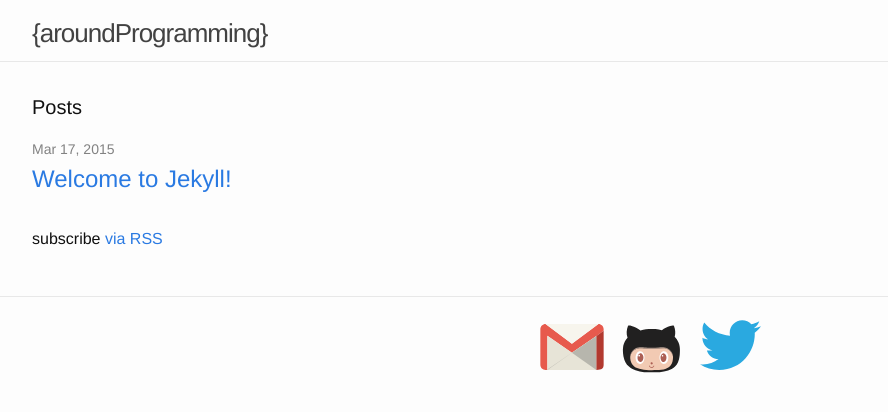
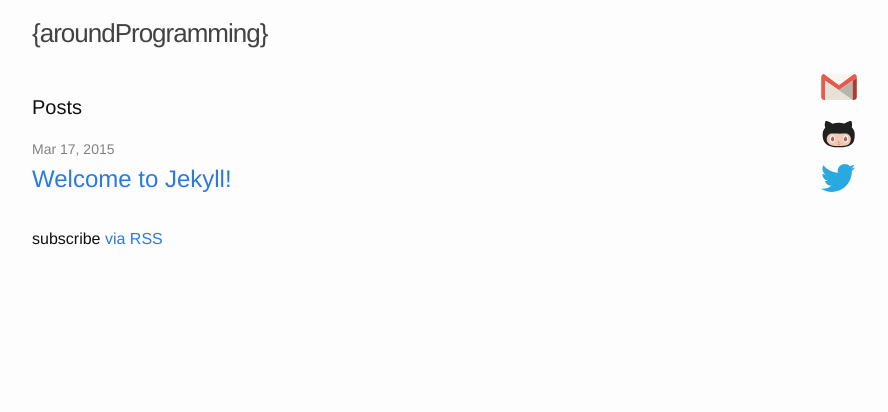
Before and after one commit to konjoot/konjoot.github.io, a Jekyll site: the page built from index.html, in a window 1280 px wide. Shown: the top 412 px of the page, without its empty margins (238-1126 px from the left). Built offline with Jekyll 4.4.1, drawn with Linux system fonts in a browser that asks for light colours.

Commit message:
footer -> social icons panel

```diff
--- /dev/null
+++ b/_includes/sidebar.html
@@ -0,0 +1,106 @@
+<div class="sidebar-wrapper">
+  <div class="sidebar-content">
+    <ul class="social-media-list">
+      <li><a href="mailto:{{ site.email }}">
+          <span class="icon  icon--mail">
+            <svg width="64" height="64" viewBox="0 0 45555 33097">
+              <g>
+              <path fill="#E75A4D" d="M41608 250c2030,0 3691,1661 3691,3691l0 1070 -5128 3663 -17458 12026 -17458 -12148 0 24295 -1314 0c-2030,0 -3691,-1661 -3691,-3691l0 -25214c0,-2030 1661,-3691 3691,-3691l18772 13918 18894 -13918z"/>
+              <polygon fill="#E7E4D7" points="5255,8552 5255,32847 40172,32847 40172,8674 22713,20700 "/>
+              <polygon fill="#B8B7AE" points="5255,32847 22713,20700 22634,20644 5255,32580 "/>
+              <polygon fill="#B7B6AD" points="40172,8674 40182,32847 22713,20700 "/>
+              <path fill="#B2392F" d="M45299 5011l6 24148c-88,2684 -1251,3642 -5123,3687l-10 -24173 5128 -3663z"/>
+              <polygon fill="#F7F5ED" points="3941,250 22713,14168 41608,250 "/>
+             </g>
+            </svg>
+          </a>
+      </li>
+      {% if site.github_username %}
+      <li>
+        <a href="https://github.com/{{ site.github_username }}">
+          <span class="icon  icon--github">
+            <svg width="64" height="64" viewBox="150 30 500 300" version="1.1" xmlns="http://www.w3.org/2000/svg">
+               <path
+                 d="m 212.81,13.69 c 9.14,-1.68 18.48,-0.07 27.4,2.09 25.22,6.68 47.95,20.12 69.51,34.45 38.37,-10.57 78.69,-13.54 118.29,-10.21 16.6,1.47 33.12,4.11 49.29,8.19 20.01,-13.14 41.1,-25.28 64.27,-31.85 9.6,-2.54 19.71,-4.45 29.62,-2.67 10.98,27.42 14.5,58.55 5.97,87.14 12.13,12.13 22.21,26.37 29.14,42.08 8.39,18.83 12.06,39.56 11.86,60.12 -0.15,25.52 -1.41,51.34 -8.13,76.09 0,0 -0.93993,3.16604 -0.86,2.91 -1.4,4.49 -2.88,8.95 -4.65,13.31 l -1.23,2.84 c -5.92,13.48 -14.42,25.87 -25.25,35.88 -14.7,13.72 -33.02,22.94 -51.96,29.25 -21.55,7.11 -44.06,11.01 -66.61,13.14 -40.24,1.12 -80.52,1.24 -120.75,-0.12 -23.13,-2.43 -46.18,-6.84 -68.13,-14.65 -18.3,-6.55 -35.85,-15.76 -50.56,-28.59 -11.3,-9.78 -20.68,-21.69 -27.75,-34.84 0.39926,-0.54477 -1.5,-2.82 -1.5,-2.82 -2.17,-4.43 -4.14,-8.95 -5.92,-13.54 -1.06498,-3.08156 6.7e-4,0.002 -1.05,-3.04 -6.22,-17.25 -9.18,-35.52 -10.53,-53.76 -1.1,-17.99 -1.62,-36.27 2.27,-54 4.9,-23.96 16.87,-46.23 33.46,-64.12 -11.29,-30.02 -7.95,-63.92 3.8,-93.28 z"
+                 id="path3113"
+                 inkscape:connector-curvature="0"
+                 style="fill:#212020"
+                 sodipodi:nodetypes="cccccccccccccccccccccccccccc" />
+              <path
+                 fill="#b29c91"
+                 d=" M 272.29 190.13 C 286.51 183.51 302.49 182.57 317.93 182.79 C 325.67 183.23 333.45 182.62 341.15 183.81 C 349.13 183.88 357.04 185.15 365.03 185.18 C 372.97 186.24 380.99 185.92 388.99 186.27 C 410.74 186.87 432.42 185.04 454.08 183.58 C 461.34 182.61 468.69 183.25 475.98 182.60 C 490.52 182.52 505.51 183.21 519.12 188.89 C 532.59 194.31 542.85 205.31 551.14 216.90 C 558.43 227.80 564.23 240.61 563.92 253.95 C 562.26 247.59 560.75 241.14 557.89 235.19 C 552.59 223.59 544.42 213.49 534.96 205.01 C 522.01 193.25 503.89 189.85 486.93 189.63 C 458.53 189.42 430.39 194.33 402.00 194.58 C 380.28 194.97 358.64 192.76 337.03 190.96 C 322.35 189.89 307.54 188.85 292.89 190.79 C 282.49 192.19 272.10 195.33 263.50 201.50 C 246.27 214.58 233.57 233.89 229.93 255.36 C 229.70 239.36 236.96 224.09 246.72 211.75 C 253.73 203.01 261.97 194.84 272.29 190.13 Z"
+                 id="path3115" />
+              <path
+                 fill="#f2cab3"
+                 d=" M 292.89 190.79 C 307.54 188.85 322.35 189.89 337.03 190.96 C 358.64 192.76 380.28 194.97 402.00 194.58 C 430.39 194.33 458.53 189.42 486.93 189.63 C 503.89 189.85 522.01 193.25 534.96 205.01 C 544.42 213.49 552.59 223.59 557.89 235.19 C 560.75 241.14 562.26 247.59 563.92 253.95 C 564.82 257.90 564.05 261.97 564.03 265.97 C 563.18 285.18 559.12 305.00 547.90 320.99 C 538.51 334.59 524.09 344.02 508.66 349.45 C 485.70 357.56 461.14 359.32 436.99 360.26 C 409.65 360.91 382.25 361.28 354.95 359.48 C 330.84 357.73 306.44 354.38 283.99 344.99 C 267.84 338.25 252.99 327.39 243.63 312.39 C 232.98 295.52 229.41 275.03 229.93 255.36 C 233.57 233.89 246.27 214.58 263.50 201.50 C 272.10 195.33 282.49 192.19 292.89 190.79 Z"
+                 id="path3117" />
+              <path
+                 fill="#ffffff"
+                 d=" M 299.34 213.50 C 307.08 211.02 315.78 212.86 322.23 217.69 C 331.51 224.48 336.95 235.34 339.57 246.32 C 343.16 261.92 341.67 278.96 334.21 293.24 C 329.56 301.96 321.99 309.90 312.04 312.15 C 303.94 314.09 295.28 311.29 289.09 305.91 C 279.99 298.15 275.03 286.58 272.93 275.02 C 270.51 260.81 272.11 245.68 278.64 232.73 C 283.00 224.22 289.98 216.42 299.34 213.50 Z"
+                 id="path3119" />
+              <path
+                 fill="#ffffff"
+                 d=" M 486.32 213.39 C 493.84 211.12 502.22 212.87 508.53 217.45 C 517.40 223.80 522.88 233.92 525.67 244.29 C 529.79 259.88 528.67 277.04 521.65 291.63 C 517.24 300.65 509.89 308.98 499.96 311.82 C 491.88 314.21 482.93 311.83 476.50 306.56 C 467.19 299.06 461.98 287.57 459.75 276.04 C 457.02 261.43 458.61 245.79 465.40 232.47 C 469.82 223.97 476.87 216.16 486.32 213.39 Z"
+                 id="path3121" />
+              <path
+                 fill="#ac5f54"
+                 d=" M 304.45 230.63 C 309.84 228.73 316.03 229.96 320.50 233.44 C 327.13 238.47 330.77 246.52 332.29 254.53 C 334.18 265.20 332.70 276.79 326.82 286.04 C 323.48 291.25 318.25 295.73 311.93 296.51 C 306.63 297.24 301.27 295.07 297.43 291.47 C 291.75 286.20 288.57 278.71 287.30 271.18 C 285.73 261.53 286.89 251.25 291.55 242.57 C 294.38 237.35 298.72 232.61 304.45 230.63 Z"
+                 id="path3123" />
+              <path
+                 fill="#ac5f54"
+                 d=" M 484.40 230.60 C 490.04 228.63 496.47 230.14 501.00 233.92 C 507.65 239.37 511.16 247.80 512.42 256.13 C 513.93 266.70 512.17 278.09 506.05 287.00 C 502.41 292.29 496.59 296.60 489.95 296.64 C 483.01 296.79 476.90 292.26 473.19 286.71 C 466.67 276.98 465.21 264.47 467.56 253.16 C 469.59 243.81 474.94 234.00 484.40 230.60 Z"
+                 id="path3125" />
+              <path
+                 fill="#ffffff"
+                 d=" M 296.35 242.58 C 300.14 239.86 306.05 242.48 306.57 247.10 C 307.58 251.89 302.23 256.30 297.71 254.40 C 292.69 252.82 291.87 245.25 296.35 242.58 Z"
+                 id="path3127" />
+              <path
+                 fill="#ffffff"
+                 d=" M 480.43 242.57 C 484.80 240.65 489.86 245.42 488.21 249.90 C 487.17 254.00 481.42 255.51 478.48 252.50 C 475.26 249.75 476.41 243.90 480.43 242.57 Z"
+                 id="path3129" />
+              <path
+                 fill="#ac5f54"
+                 d=" M 393.42 299.37 C 397.48 297.11 403.18 298.80 405.24 303.00 C 407.45 307.03 405.86 312.68 401.72 314.78 C 397.84 317.01 392.39 315.63 390.11 311.77 C 387.44 307.68 388.98 301.53 393.42 299.37 Z"
+                 id="path3131" />
+              <path
+                 fill="#ac5f54"
+                 d=" M 379.38 325.39 C 382.16 324.90 382.77 328.22 383.93 329.99 C 388.04 337.67 399.00 340.21 406.10 335.18 C 409.59 333.13 411.28 329.38 413.15 326.00 C 415.09 324.20 418.63 326.34 417.72 328.90 C 415.02 337.62 406.08 343.82 396.98 343.48 C 388.13 343.42 379.70 337.22 377.11 328.75 C 376.68 327.23 377.88 325.64 379.38 325.39 Z"
+                 id="path3133" />
+              <rect
+                 style="opacity:0"
+                 id="rect3963"
+                 width="30.078125"
+                 height="118.48959"
+                 x="0.91145831"
+                 y="78.385414"
+                 transform="scale(0.8,0.8)" />
+            </svg>
+          </span>
+        </a>
+      </li>
+      {% endif %}
+
+      {% if site.twitter_username %}
+      <li>
+        <a href="https://twitter.com/{{ site.twitter_username }}">
+          <span class="icon  icon--twitter">
+            <svg width="64" height="64" viewBox="0 0 180 150" version="1.1" xmlns="http://www.w3.org/2000/svg">
+                <g
+                   inkscape:label="Layer 1"
+                   inkscape:groupmode="layer"
+                   id="layer1"
+                   transform="translate(-282.32053,-396.30734)">
+                  <path
+                     style="fill:#2aa9e0"
+                     inkscape:connector-curvature="0"
+                     id="path5"
+                     d="m 453.82593,412.80619 c -6.3097,2.79897 -13.09189,4.68982 -20.20852,5.54049 7.26413,-4.35454 12.84406,-11.24992 15.47067,-19.46675 -6.79934,4.03295 -14.3293,6.96055 -22.34461,8.53841 -6.41775,-6.83879 -15.56243,-11.111 -25.68298,-11.111 -19.43159,0 -35.18696,15.75365 -35.18696,35.18525 0,2.75781 0.31128,5.44359 0.91155,8.01875 -29.24344,-1.46723 -55.16995,-15.47582 -72.52461,-36.76396 -3.02879,5.19662 -4.76443,11.24048 -4.76443,17.6891 0,12.20777 6.21194,22.97747 15.65332,29.28716 -5.76773,-0.18265 -11.19331,-1.76565 -15.93716,-4.40083 -0.004,0.14663 -0.004,0.29412 -0.004,0.44248 0,17.04767 12.12889,31.26806 28.22555,34.50266 -2.95247,0.80436 -6.06101,1.23398 -9.26989,1.23398 -2.2673,0 -4.47114,-0.22124 -6.62011,-0.63114 4.47801,13.97857 17.47214,24.15143 32.86992,24.43441 -12.04227,9.43796 -27.21366,15.06335 -43.69965,15.06335 -2.84014,0 -5.64082,-0.16722 -8.39349,-0.49223 15.57186,9.98421 34.06703,15.8094 53.93768,15.8094 64.72024,0 100.11301,-53.61524 100.11301,-100.11387 0,-1.52554 -0.0343,-3.04251 -0.10204,-4.55261 6.87394,-4.95995 12.83891,-11.15646 17.55618,-18.21305 z" />
+                </g>
+            </svg>
+          </span>
+        </a>
+      </li>
+      {% endif %}
+    </ul>
+  </div>
+</div>
--- a/_layouts/default.html
+++ b/_layouts/default.html
@@ -10,10 +10,10 @@
     <div class="page-content">
       <div class="wrapper">
         {{ content }}
+        {% include sidebar.html %}
       </div>
     </div>
 
-    {% include footer.html %}
 
   </body>
 
--- a/_sass/_base.scss
+++ b/_sass/_base.scss
@@ -154,6 +154,7 @@ pre {
  * Wrapper
  */
 .wrapper {
+    position: relative;
     max-width: -webkit-calc(800px - (#{$spacing-unit} * 2));
     max-width:         calc(800px - (#{$spacing-unit} * 2));
     margin-right: auto;
@@ -193,9 +194,9 @@ pre {
 
     > svg {
         display: inline-block;
-        width: 64px;
-        height: 64px;
+        width: 36px;
+        height: 36px;
         vertical-align: middle;
-        margin: 8px;
+        margin: 5px;
     }
 }
--- a/_sass/_layout.scss
+++ b/_sass/_layout.scss
@@ -3,7 +3,7 @@
  */
 .site-header {
     border-top: 5px solid transparent;
-    border-bottom: 1px solid $grey-color-light;
+    border-bottom: 1px solid transparent;
     min-height: 56px;
 
     // Positioning context for the mobile navigation icon
@@ -106,13 +106,6 @@
     margin-bottom: $spacing-unit / 2;
 }
 
-.contact-list,
-.social-media-list {
-    list-style: none;
-    margin-left: 0;
-    float: right;
-}
-
 .footer-col-wrapper {
     font-size: 15px;
     color: $grey-color;
@@ -165,7 +158,6 @@
         width:         calc(100% - (#{$spacing-unit} / 2));
     }
 }
-
 
 
 /**
@@ -244,3 +236,42 @@
         }
     }
 }
+
+.sidebar-wrapper {
+    position: absolute;
+    right: -60px;
+    width: 40px;
+}
+.sidebar-content {
+    position: fixed;
+    width: 40px;
+    top: 4em;
+}
+
+.contact-list,
+.social-media-list {
+    position: absolute;
+    right: 0;
+    margin: 0;
+    padding: 0;
+    float: right;
+    text-align: right;
+    list-style: none;
+}
+
+@include media-query($on-laptop-2) {
+    .sidebar-wrapper {
+        position: relative;
+        width: auto;
+        right: auto;
+    }
+
+    .sidebar-content {
+        position: relative;
+        width: auto;
+    }
+
+    .social-media-list > li {
+        display: inline;
+    }
+}
--- a/css/main.scss
+++ b/css/main.scss
@@ -24,6 +24,7 @@ $grey-color-dark:  darken($grey-color, 25%);
 
 $on-palm:          600px;
 $on-laptop:        800px;
+$on-laptop-2:      900px;
 
 
 
```
